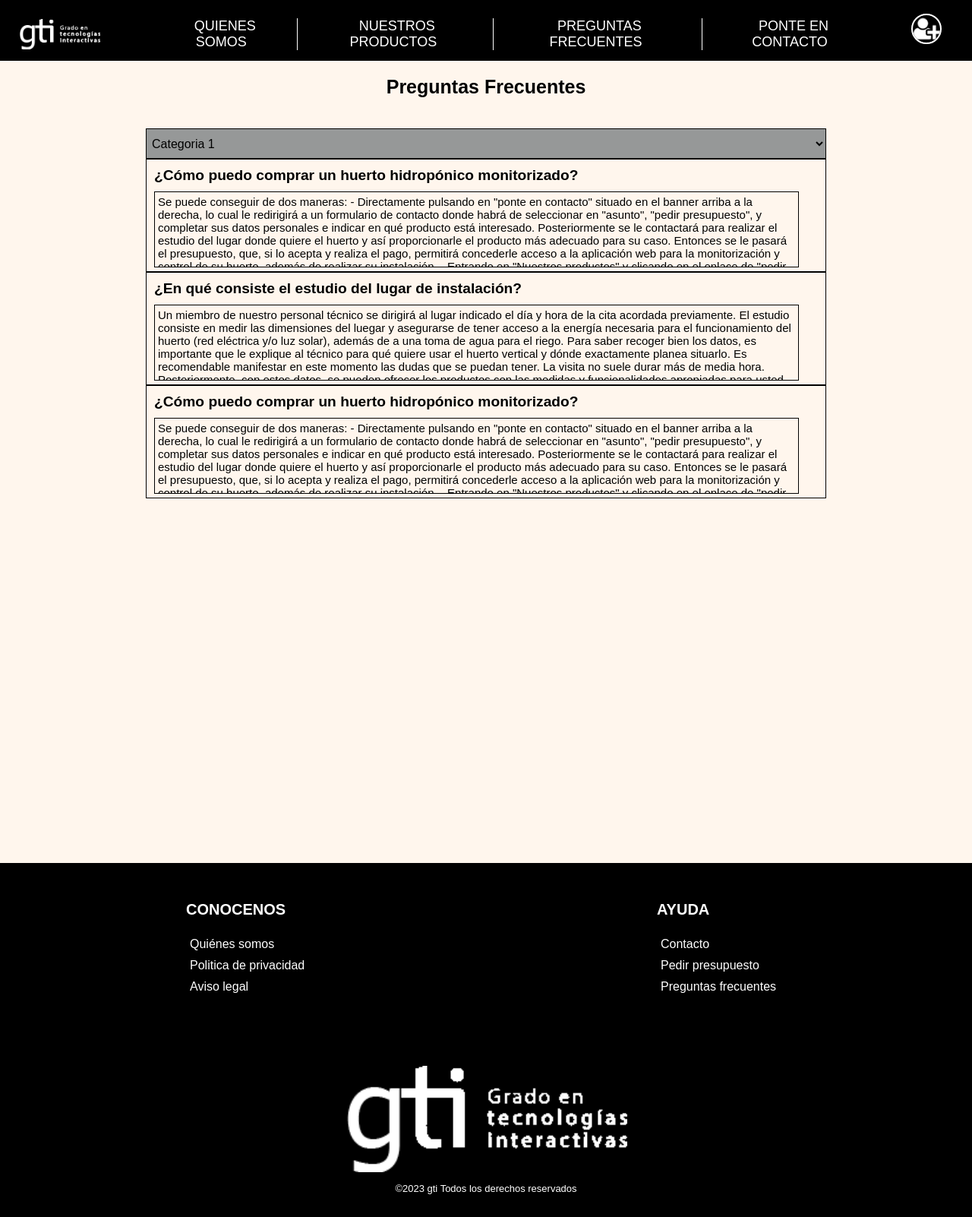
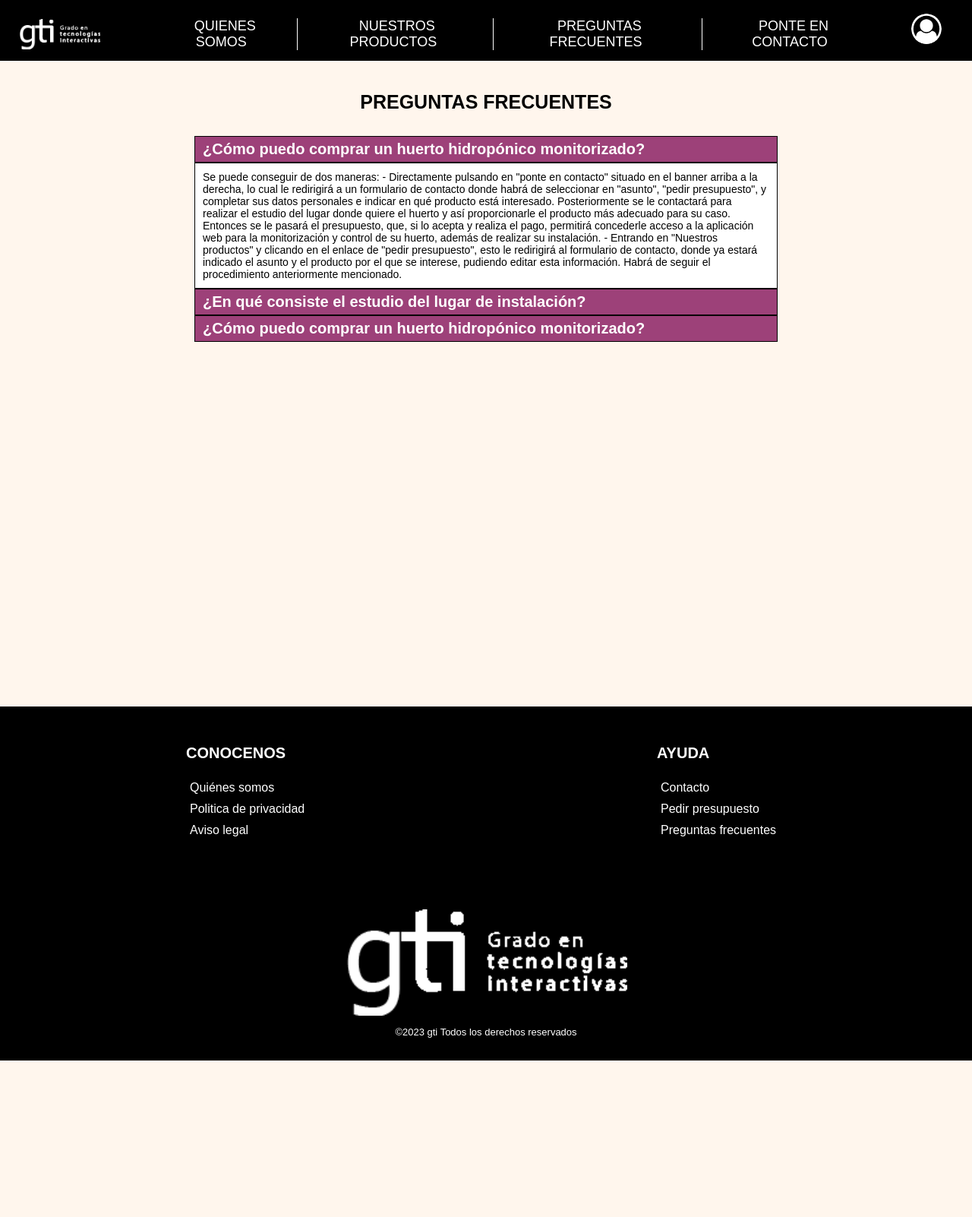
Before and after one commit to Meana13/Proyecto_Web, a PHP site: page /app/html/landing_page/faqs.html in a window 1280 px wide. Shown: the whole page at 76% size. After the commit the page ends 1396 px from the top, so only its background shows below. Run offline with PHP 8.4, Linux system fonts and the light colour scheme.

Commit message:
Preguntas frecuentes hecho

```diff
--- a/src/app/css/landing_page/estilos_faqs.css
+++ b/src/app/css/landing_page/estilos_faqs.css
@@ -1,18 +1,70 @@
+body {
+    margin-top: 120px;
+}
+
+.acordeon {
+    width: 60%;
+    margin: 0 auto;
+    display: flex;
+    flex-direction: column;
+    justify-content: center;
+}
+
+.pregunta {
+    background-color: #9D4179;
+    color: white;
+    padding: 5px 10px;
+    border: 1px solid black;
+}
+
+.respuesta {
+    display: none;
+    background-color: white;
+    border: 1px solid black;
+    padding: 10px;
+    max-height: fit-content;
+}
+
+.respuesta p {
+    font-size: 14px;
+}
+
+@media(max-width: 768px) {
+    body {
+        margin-top: 80px;
+    }
+
+    .acordeon {
+        width: 75%;
+    }
+
+    #contenedor_faqs {
+        margin-top: 20px;
+        width: 70%;
+        margin-left: 15%;
+    }
+}
+
+/*.........................*/
+
 .faq-section {
     width: 80%;
     margin: 100px auto;
 }
-#contenedor_faqs{
+
+#contenedor_faqs {
     margin-top: 100px;
     width: 70%;
     margin-left: 15%;
 }
-#titulo_faqs{
+
+#titulo_faqs {
     margin-bottom: 40px;
     font-size: 25px;
     text-align: center;
     font-weight: bold;
 }
+
 .faq-item {
     border: 1px solid black;
 }
@@ -28,22 +80,16 @@
 .answer {
     padding-left: 20px;
 }
-.answer{
-    border : solid 1px #000000;
-    background : transparent;
-    color : #000000;
+
+.answer {
+    border: solid 1px #000000;
+    background: transparent;
+    color: #000000;
     margin-top: 10px;
-    padding : 4px;
-    width : 95%;
-    height : 100px;
+    padding: 4px;
+    width: 95%;
+    height: 100px;
     overflow-y: auto;
     margin-bottom: 5px;
-    margin-left: 10px ;
+    margin-left: 10px;
 }
-@media(max-width: 768px){
-    #contenedor_faqs{
-        margin-top: 20px;
-        width: 70%;
-        margin-left: 15%;
-    }
-}
--- a/src/app/html/landing_page/faqs.html
+++ b/src/app/html/landing_page/faqs.html
@@ -17,31 +17,35 @@
 </head>
 
 <body>
-  <header class="header">
-    <a href="../../../index.html" class="logo nav-link"><img class="logo nav-link" src="../../../../images/logoGTI.png"
-        alt=""></a>
-    <div class="login-tab">
-      <a href="#" class="login-tab-icon"><img src="../../../../images/icono_usuario_no_registrado.png" alt=""></a>
-    </div>
-    <div class="login-form-container">
-      <form class="login-form">
-        <h2>Iniciar sesión</h2>
-        <div class="form-group">
-          <label for="username">Nombre de usuario:</label>
-          <input type="text" id="username" name="username" required>
-        </div>
-        <div class="form-group">
-          <label for="password">Contraseña:</label>
-          <input type="password" id="password" name="password" required>
-        </div>
-        <div class="form-group">
-          <button type="submit">Iniciar sesión</button>
-        </div>
-      </form>
-    </div>
+  <header class="header" id="header-no-registrado">
+    <a href="#" class="logo nav-link"><img class="logo nav-link" src="../../../images/logoGTI.png" alt=""></a>
 
 
 
+    <div class="login-tab" onclick="document.getElementById('login').style.display = 'flex'">
+        <a href="#" class="login-tab-icon"><img id="icono-usuario" src="../../../images/icono-usuario.svg" alt=""></a>
+    </div>
+
+    <div id="login" class="login-form-container" onclick="if(event.target === this) this.style.display='none'">
+
+        <form id="login-form" class="fomulario_iniciar_sesion">
+            <header><h2>Iniciar Sesión</h2></header>
+            <button class="boton-cerrar-formulario" onclick="document.getElementById('login').style.display = 'none'">Cerrar</button>
+            <label for="nombre">Nombre de usuario:</label><br>
+            <input type="text" id="nombre" name="nombre" required><br>
+
+            <label for="password">Contraseña:</label><br>
+            <input type="password" id="password" name="password" required><br>
+            <!--botón enviar-->
+            <input type="submit" value="Acceder">
+            <br>
+            <a id="olvidado-contrasena" href="app/html/landing_page/formulario_contacto.html">¿Has olvidado tu contraseña? <br> Pincha aquí para recuperarla.</a>
+            <div id="output">
+                Area de mensajes
+            </div>
+        </form>
+
+    </div>
 
 
     <nav class="nav">
@@ -53,96 +57,34 @@
         </button>
         <ul class="nav-menu">
             <li class="nav-menu-item">
-          <a href="./quienes_somos.html" class="nav-menu-link nav-link">QUIENES SOMOS</a>
+                <a href="app/html/landing_page/quienes_somos.html" class="nav-menu-link nav-link">QUIENES SOMOS</a>
             </li>
             <li class="nav-menu-item">
-          <a href="../../../index.html#titulo_nuestros_productos" class="nav-menu-link nav-link">NUESTROS PRODUCTOS</a>
+                <a href="index.html#flecha" class="nav-menu-link nav-link">NUESTROS PRODUCTOS</a>
             </li>
             <li class="nav-menu-item">
-          <a href="./faqs.html" class="nav-menu-link nav-link">PREGUNTAS FRECUENTES</a>
+                <a href="app/html/landing_page/faqs.html" class="nav-menu-link nav-link">PREGUNTAS FRECUENTES</a>
             </li>
-        <li class="nav-menu-item">
-          <a href="./formulario_contacto.html" class="nav-menu-link nav-link">PONTE EN CONTACTO</a>
+            <li class="nav-menu-item ponte_en_contacto">
+                <a href="app/html/landing_page/formulario_contacto.html" class="nav-menu-link nav-link">PONTE EN CONTACTO</a>
             </li>
-
         </ul>
     </nav>
 
 </header>
+
   <script src="../../scrips/landing_page/script_index_menu_no_registrado.js"></script>
 
-  <div id="contenedor_faqs">
-    <p id="titulo_faqs">Preguntas Frecuentes</p>
-    <!-- DESPLEGABLE -->
-    <select class="desplegable-tecnicos" name="tecnicos">
-      <option value="categoria1">Categoria 1</option>
-      <option value="categoria2">Categoria 2</option>
-      <option value="categoria3">Categoria 3</option>
-      <option value="categoria4">Categoria 4</option>
-    </select>
+  <section id="seccion-faqs">
+    <h2>PREGUNTAS FRECUENTES</h2>
 
-    <div class="faq-item">
-      <h3 class="question">¿Cómo puedo comprar un huerto hidropónico monitorizado?</h3>
-      <p class="answer">Se puede conseguir de dos maneras:
-        - Directamente pulsando en "ponte
-        en contacto" situado en el banner
-        arriba a la derecha, lo cual le redirigirá
-        a un formulario de contacto donde
-        habrá de seleccionar en "asunto",
-        "pedir presupuesto", y completar sus
-        datos personales e indicar en qué
-        producto está interesado.
-        Posteriormente se le contactará
-        para realizar el estudio del lugar
-        donde quiere el huerto y así
-        proporcionarle el producto más
-        adecuado para su caso.
-        Entonces se le pasará el presupuesto,
-        que, si lo acepta y realiza el pago,
-        permitirá concederle acceso a la
-        aplicación web para la monitorización
-        y control de su huerto, además de
-        realizar su instalación.
-        - Entrando en "Nuestros productos" y
-        clicando en el enlace de "pedir
-        presupuesto", esto le redirigirá al
-        formulario de contacto, donde ya
-        estará indicado el asunto y el producto
-        por el que se interese, pudiendo editar
-        esta información. Habrá de seguir el
-        procedimiento anteriormente
-        mencionado.</p>
+    <div class="acordeon">
+      <div class="item-acordeon">
+        <div class="pregunta">
+          <h3>¿Cómo puedo comprar un huerto hidropónico monitorizado?</h3>
         </div>
-    <div class="faq-item">
-      <h3 class="question">¿En qué consiste el estudio del
-        lugar de instalación?</h3>
-      <p class="answer">Un miembro de nuestro personal técnico
-        se dirigirá al lugar indicado el día y hora
-        de la cita acordada previamente.
-
-        El estudio consiste en medir las
-        dimensiones del luegar y asegurarse
-        de tener acceso a la energía necesaria
-        para el funcionamiento del huerto
-        (red eléctrica y/o luz solar), además de
-        a una toma de agua para el riego.
-        Para saber recoger bien los datos, es
-        importante que le explique al técnico
-        para qué quiere usar el huerto vertical
-        y dónde exactamente planea situarlo.
-        Es recomendable manifestar en este
-        momento las dudas que se puedan
-        tener.
-        La visita no suele durar más de media
-        hora. Posteriormente, con estos datos,
-        se pueden ofrecer los productos con las
-        medidas y funcionalidades apropiadas
-        para usted. Estos datos se le enviarán
-        junto con el presupuesto.</p>
-    </div>
-    <div class="faq-item">
-      <h3 class="question">¿Cómo puedo comprar un huerto hidropónico monitorizado? </h3>
-      <p class="answer">Se puede conseguir de dos maneras:
+        <div class="respuesta">
+          <p>Se puede conseguir de dos maneras:
             - Directamente pulsando en "ponte
             en contacto" situado en el banner
             arriba a la derecha, lo cual le redirigirá
@@ -173,7 +115,75 @@
             mencionado.</p>
         </div>
       </div>
+      <div class="item-acordeon">
+        <div class="pregunta">
+          <h3>¿En qué consiste el estudio del
+            lugar de instalación?</h3>
+        </div>
+        <div class="respuesta">
+          <p>Un miembro de nuestro personal técnico
+            se dirigirá al lugar indicado el día y hora
+            de la cita acordada previamente.
 
+            El estudio consiste en medir las
+            dimensiones del luegar y asegurarse
+            de tener acceso a la energía necesaria
+            para el funcionamiento del huerto
+            (red eléctrica y/o luz solar), además de
+            a una toma de agua para el riego.
+            Para saber recoger bien los datos, es
+            importante que le explique al técnico
+            para qué quiere usar el huerto vertical
+            y dónde exactamente planea situarlo.
+            Es recomendable manifestar en este
+            momento las dudas que se puedan
+            tener.
+            La visita no suele durar más de media
+            hora. Posteriormente, con estos datos,
+            se pueden ofrecer los productos con las
+            medidas y funcionalidades apropiadas
+            para usted. Estos datos se le enviarán
+            junto con el presupuesto.</p>
+        </div>
+      </div>
+      <div class="item-acordeon">
+        <div class="pregunta">
+          <h3>¿Cómo puedo comprar un huerto hidropónico monitorizado?</h3>
+        </div>
+        <div class="respuesta">
+          <p>Se puede conseguir de dos maneras:
+            - Directamente pulsando en "ponte
+            en contacto" situado en el banner
+            arriba a la derecha, lo cual le redirigirá
+            a un formulario de contacto donde
+            habrá de seleccionar en "asunto",
+            "pedir presupuesto", y completar sus
+            datos personales e indicar en qué
+            producto está interesado.
+            Posteriormente se le contactará
+            para realizar el estudio del lugar
+            donde quiere el huerto y así
+            proporcionarle el producto más
+            adecuado para su caso.
+            Entonces se le pasará el presupuesto,
+            que, si lo acepta y realiza el pago,
+            permitirá concederle acceso a la
+            aplicación web para la monitorización
+            y control de su huerto, además de
+            realizar su instalación.
+            - Entrando en "Nuestros productos" y
+            clicando en el enlace de "pedir
+            presupuesto", esto le redirigirá al
+            formulario de contacto, donde ya
+            estará indicado el asunto y el producto
+            por el que se interese, pudiendo editar
+            esta información. Habrá de seguir el
+            procedimiento anteriormente
+            mencionado.</p>
+        </div>
+      </div>
+    </div>
+  </section>
 
   <footer>
     <div id="columnas">
@@ -193,7 +203,7 @@
     <img src="../../../../images/logoGTI.png" id="logo">
     <p id="copyright">©2023 gti Todos los derechos reservados</p>
   </footer>
-  <script src="../../scrips/page_admin/page_admin.js"></script>
+  <script src="../../scrips/landing_page/script_faqs.js"></script>
 
 </body>
 
```
Also changed, not shown: src/app/scrips/landing_page/script_faqs.js (+27 -6 lines). Lines whose indentation alone changed are shown as unchanged.
